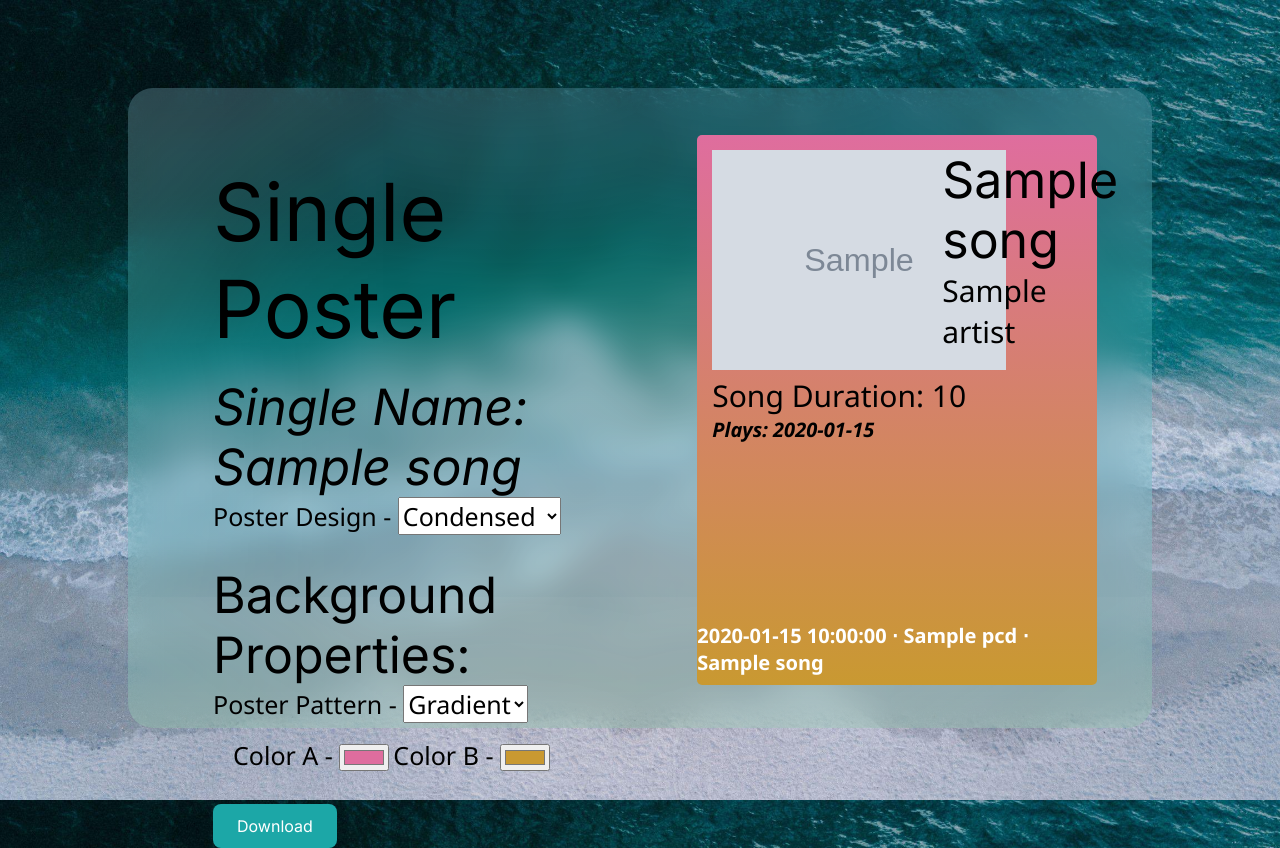
After one commit to bellflwr/masseyhacks_xi, a Flask app: template masseyhacks_xi/templates/single_posters.html in a window 1280 px wide. The commit adds this page. Run offline with Flask 3, Linux system fonts and the light colour scheme; the template is opened without the code that fills it: most values are stand-ins (such as "Sample title", 1, 10 or a date in 2020); grey boxes marked "Sample" are stand-in pictures; some libraries are stand-ins or nearby versions.

Commit message:
readded single_posters.html

```diff
--- a/masseyhacks_xi/templates/base.html
+++ b/masseyhacks_xi/templates/base.html
@@ -4,8 +4,6 @@
     <meta charset="UTF-8">
     <meta name="viewport" content="width=device-width, initial-scale=1.0">
     <link rel="stylesheet" href="/static/styles/style.css">
-    <script src="https://cdn.jsdelivr.net/npm/html2canvas@1.4.1/dist/html2canvas.min.js"></script>
-    <script src="https://cdnjs.cloudflare.com/ajax/libs/jspdf/2.5.1/jspdf.umd.min.js"></script>
     <script defer src="https://cdn.jsdelivr.net/npm/alpinejs@3.x.x/dist/cdn.min.js"></script>
     <script defer src="/static/scripts/download.js"></script>
     <title>Musicfy</title>
--- /dev/null
+++ b/masseyhacks_xi/templates/single_posters.html
@@ -0,0 +1,87 @@
+{% extends 'base.html' %}
+{% block head %}
+<link rel="stylesheet" href="/static/styles/album_poster_style.css">
+<script src="https://cdn.jsdelivr.net/npm/html2canvas@1.4.1/dist/html2canvas.min.js"></script>
+<script src="https://cdnjs.cloudflare.com/ajax/libs/jspdf/2.5.1/jspdf.umd.min.js"></script>
+{% endblock %}
+{% block content %}
+<div class="center">
+    <div class="bg", x-data="{poster_design: 'Condensed', pattern: 'Gradient', color_A: '#DF6D9E', color_B: '#C99931'}">
+        <div class="bg_elements", id="properties">
+            <div style="margin: 50px 0 0 60px;">
+                <header class="extra_large_header", style="margin-bottom: 20px;">Single Poster</header>
+                <header class="category_header", style="font-style: italic;">Single Name: {{ song.name }}</header>
+
+                <label for="poster_design", class="property_header">Poster Design - </label>
+                <select name="poster_design", class="property_header", id="poster_design", x-model="poster_design">
+                    <option>Condensed</option>
+                    <option>Organized</option>
+                    <option>Centered</option>
+                    <option>Right_Focus</option>
+                </select>
+
+                <header class="category_header" style="margin-top: 30px;">Background Properties: </header>
+
+                <label for="pattern", class="property_header", style="margin-top: 20px;">Poster Pattern - </label>
+                <select name="pattern", class="property_header", id="poster_design", x-model="pattern">
+                    <option>Gradient</option>
+                    <option>Stencils</option>
+                    <option>Roses</option>
+                    <option>Splash</option>
+                </select>
+
+                <div style="margin: 15px 0 0 20px; background: none;">
+                    <label class="property_header">Color A - </label>
+                    <input class="property_header", type="color", value="#DF6D9E", @change="color_A = $event.target.value">
+
+                    <label class="property_header">Color B - </label>
+                    <input class="property_header", type="color", value="#C99931", @change="color_B = $event.target.value">
+                </div>
+
+                <button class="cta-button center", id="download_button">Download</button>
+            </div>
+        </div>
+
+        <div class="bg_elements center", style="margin-left: 0;">
+            <div class="column_arrangement" id="preview" :style="`--color_A: ${color_A}; --color_B: ${color_B}`">
+                <div style="display: flex; height: 40%;">
+                    <div class="bg_elements", id="album_cover", style="height: 100%; justify-content: center;">
+                        <img src="{{ song.image_url }}", style="height:100%;", x-show="poster_design == 'Condensed' || poster_design == 'Right_Focus'">
+                        <img src="{{ song.image_url }}", style="height:100%;", x-show="poster_design == 'Organized' || poster_design == 'Centered'">
+                    </div>
+
+                    <div class="bg_elements", id="album_cover_side_text", style="height: 80%; background: none;", x-show="poster_design == 'Condensed' || poster_design == 'Right_Focus'">
+                        <label class="large_header", x-show="poster_design == 'Condensed' || poster_design == 'Right_Focus'">{{ song.name }}</label>
+                        <label class="medium_header", x-show="poster_design == 'Condensed' || poster_design == 'Right_Focus'">{{ song.artist }}</label>
+                    </div>
+                </div>
+
+                <div class="column_arrangement" style="height: 40%; margin: 20px 0 0 0;">
+                    <label class="medium_header", style="margin-left: 15px;", x-show="poster_design == 'Condensed' || poster_design == 'Right_Focus'">Song Duration: {{ song.duration_ms }}</label>
+                    <label class="small_header", style="font-style: italic; margin-left: 15px;", x-show="poster_design == 'Condensed' || poster_design == 'Right_Focus'">Plays: {{ song.times_played }}</label>
+
+                    <label class="large_header center", style="text-align: center;", x-show="poster_design == 'Organized'">Song Name</label>
+                    <label class="small_header center", style="text-align: center;", x-show="poster_design == 'Organized'">Artist Name</label>
+                    <label class="small_header center", style="text-align: center;", x-show="poster_design == 'Organized'">Song Duration: {{ duration }}</label>
+                    <label class="track_header center", style="font-style: italic; text-align: center;" x-show="poster_design == 'Organized'">Plays: {{ song.times_played }}</label>
+
+                    <label class="medium_header center", style="text-align: center;", x-show="poster_design == 'Centered'">Song Name - Artist Name</label>
+                    <label class="small_header center", style="text-align: center;", x-show="poster_design == 'Centered'">Song Duration: </label>
+                    <label class="small_header center", style="font-style: italic; text-align: center;", x-show="poster_design == 'Centered'">Plays: </label>
+                </div>
+
+                <div class="column_arrangement", style="height: 20%">
+                    <label class="small_header center", style="margin-top: 40px; color: white">{{ song.release_date }} ⋅ {{ pcd }} ⋅ {{ song.record_label }}</label>
+                </div>
+            </div>
+
+            <div style="position:absolute; margin-top: 4px;">
+                <img src="/static/images/stencil.png", x-show="pattern == 'Stencils'", style="border-radius: 15px;">
+                <img src="/static/images/roses.png", x-show="pattern == 'Roses'">
+                <img src="/static/images/splash.png", x-show="pattern == 'Splash'">
+            </div>
+        </div>
+    </div>
+</div>
+
+{% endblock %}
```
